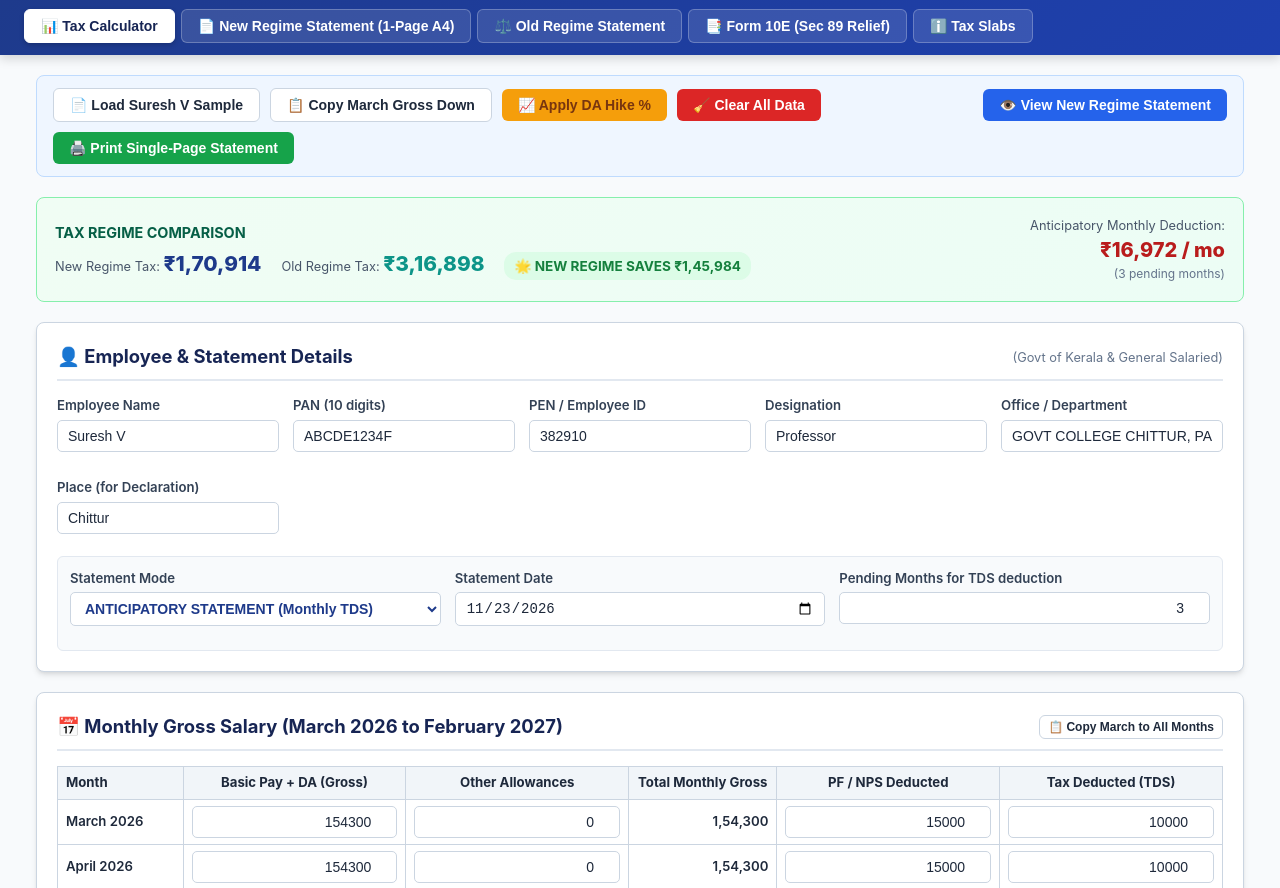
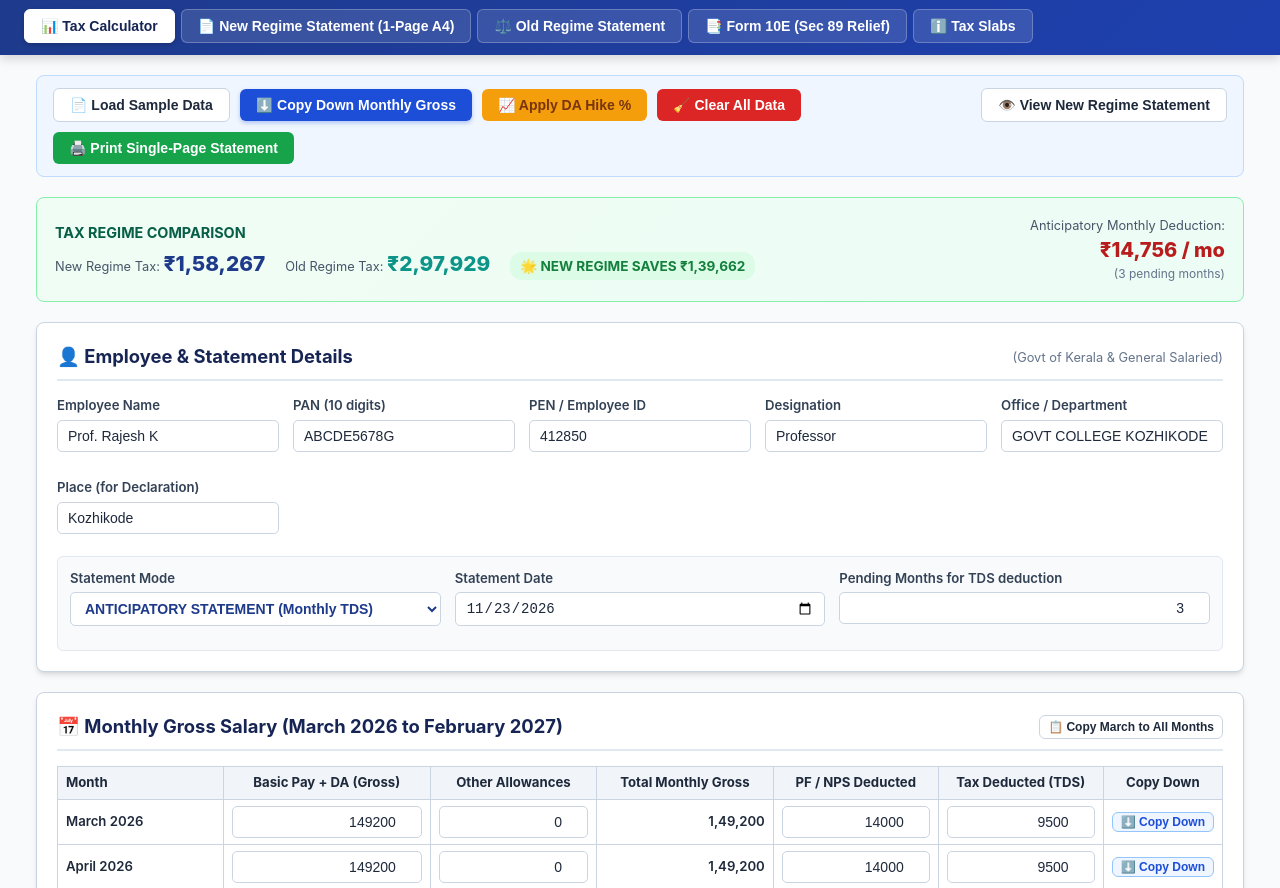
Before and after one commit to sureshmagnolia/IT, a plain HTML site: page index.html in a window 1280 px wide. Shown: the part 64-952 px from the top of the page. Drawn offline with Linux system fonts and the light colour scheme.

Commit message:
Add prominent Copy Down buttons across action bar and monthly table, and switch to imaginary sample data (Prof. Rajesh K)

```diff
--- a/index.html
+++ b/index.html
@@ -275,7 +275,7 @@
       }
     }
 
-    /* Base Single Page Statement Styles (Matches Suresh V PDF) */
+    /* Base Single Page Statement Styles (Matches Prof. Rajesh K PDF) */
     .eco-stmt-container {
       font-family: Arial, "Helvetica Neue", Helvetica, sans-serif;
       color: #000;
@@ -490,12 +490,12 @@
 
       <!-- Action Bar -->
       <div class="action-bar no-print">
-        <button class="btn btn-outline" onclick="loadSureshVSample()">📄 Load Suresh V Sample</button>
-        <button class="btn btn-outline" onclick="copyMarchSalary()">📋 Copy March Gross Down</button>
+        <button class="btn btn-outline" onclick="loadSampleData()" title="Load imaginary sample teacher data">📄 Load Sample Data</button>
+        <button class="btn btn-primary" onclick="copyMarchSalary()" style="background:#1d4ed8; color:#fff; font-weight:700; box-shadow:0 2px 4px rgba(29,78,216,0.3);" title="Copy March salary down to April - February">⬇️ Copy Down Monthly Gross</button>
         <button class="btn btn-warning" onclick="applyDAHikePrompt()">📈 Apply DA Hike %</button>
         <button class="btn btn-danger" onclick="clearAllData()">🧹 Clear All Data</button>
         <div style="flex-grow:1;"></div>
-        <button class="btn btn-primary" onclick="showTab('new-regime')">👁️ View New Regime Statement</button>
+        <button class="btn btn-outline" onclick="showTab('new-regime')">👁️ View New Regime Statement</button>
         <button class="btn btn-success" onclick="printNewRegimeStatement()">🖨️ Print Single-Page Statement</button>
       </div>
 
@@ -535,15 +535,15 @@
         <div class="grid-3">
           <div class="form-group">
             <label for="emp-name">Employee Name</label>
-            <input type="text" class="form-control" id="emp-name" value="Suresh V" oninput="calculateAll()">
+            <input type="text" class="form-control" id="emp-name" value="Prof. Rajesh K" oninput="calculateAll()">
           </div>
           <div class="form-group">
             <label for="emp-pan">PAN (10 digits)</label>
-            <input type="text" class="form-control" id="emp-pan" value="ABCDE1234F" maxlength="10" style="text-transform:uppercase;" oninput="calculateAll()">
+            <input type="text" class="form-control" id="emp-pan" value="ABCDE5678G" maxlength="10" style="text-transform:uppercase;" oninput="calculateAll()">
           </div>
           <div class="form-group">
             <label for="emp-pen">PEN / Employee ID</label>
-            <input type="text" class="form-control" id="emp-pen" value="382910" oninput="calculateAll()">
+            <input type="text" class="form-control" id="emp-pen" value="412850" oninput="calculateAll()">
           </div>
           <div class="form-group">
             <label for="emp-designation">Designation</label>
@@ -551,11 +551,11 @@
           </div>
           <div class="form-group">
             <label for="emp-office">Office / Department</label>
-            <input type="text" class="form-control" id="emp-office" value="GOVT COLLEGE CHITTUR, PALAKKAD" oninput="calculateAll()">
+            <input type="text" class="form-control" id="emp-office" value="GOVT COLLEGE KOZHIKODE" oninput="calculateAll()">
           </div>
           <div class="form-group">
             <label for="emp-place">Place (for Declaration)</label>
-            <input type="text" class="form-control" id="emp-place" value="Chittur" oninput="calculateAll()">
+            <input type="text" class="form-control" id="emp-place" value="Kozhikode" oninput="calculateAll()">
           </div>
         </div>
 
@@ -588,12 +588,13 @@
           <table class="salary-table" id="salary-input-table">
             <thead>
               <tr>
-                <th style="text-align:left;">Month</th>
-                <th>Basic Pay + DA (Gross)</th>
-                <th>Other Allowances</th>
-                <th>Total Monthly Gross</th>
-                <th>PF / NPS Deducted</th>
-                <th>Tax Deducted (TDS)</th>
+                <th style="text-align:left; width:15%;">Month</th>
+                <th style="width:19%;">Basic Pay + DA (Gross)</th>
+                <th style="width:15%;">Other Allowances</th>
+                <th style="width:16%;">Total Monthly Gross</th>
+                <th style="width:15%;">PF / NPS Deducted</th>
+                <th style="width:15%;">Tax Deducted (TDS)</th>
+                <th style="width:12%; text-align:center;">Copy Down</th>
               </tr>
             </thead>
             <tbody id="salary-table-body">
@@ -607,6 +608,7 @@
                 <td id="tot-gross" style="color:#1e3a8a; font-size:0.95rem;">0</td>
                 <td id="tot-pf">0</td>
                 <td id="tot-tds" style="color:#dc2626; font-size:0.95rem;">0</td>
+                <td style="text-align:center;"><small style="color:#64748b;">-</small></td>
               </tr>
             </tfoot>
           </table>
@@ -640,7 +642,7 @@
           </div>
           <div class="form-group">
             <label for="row3-remuneration">Examination / Valuation Remuneration (Row 3) (₹)</label>
-            <input type="number" class="form-control" id="row3-remuneration" value="10000" oninput="calculateAll()">
+            <input type="number" class="form-control" id="row3-remuneration" value="12000" oninput="calculateAll()">
           </div>
         </div>
 
@@ -715,7 +717,7 @@
 
     <!-- ======================================================== -->
     <!-- VIEW 2: NEW REGIME STATEMENT (Single A4 Portrait Page)   -->
-    <!-- Matches Suresh V PDF Model Byte-for-Byte                -->
+    <!-- Matches Prof. Rajesh K PDF Model Byte-for-Byte                -->
     <!-- ======================================================== -->
     <div id="new-regime-statement-view" style="display:none;">
 
@@ -744,19 +746,19 @@
           <table class="eco-emp-box">
             <tr>
               <td class="label">Name:</td>
-              <td class="val"><strong id="eco-emp-name">Suresh V</strong></td>
+              <td class="val"><strong id="eco-emp-name">Prof. Rajesh K</strong></td>
               <td class="label">Designation:</td>
               <td class="val" id="eco-emp-desig">Professor</td>
             </tr>
             <tr>
               <td class="label">PAN:</td>
-              <td class="val"><strong id="eco-emp-pan">ABCDE1234F</strong></td>
+              <td class="val"><strong id="eco-emp-pan">ABCDE5678G</strong></td>
               <td class="label">PEN:</td>
-              <td class="val" id="eco-emp-pen">382910</td>
+              <td class="val" id="eco-emp-pen">412850</td>
             </tr>
             <tr>
               <td class="label">Office:</td>
-              <td class="val" colspan="3" id="eco-emp-office">GOVT COLLEGE CHITTUR, PALAKKAD</td>
+              <td class="val" colspan="3" id="eco-emp-office">GOVT COLLEGE KOZHIKODE</td>
             </tr>
           </table>
 
@@ -925,7 +927,7 @@
           <table class="eco-sig-box">
             <tr>
               <td style="width:40%;">
-                <p><strong>Place:</strong> <span id="eco-sig-place">Chittur</span></p>
+                <p><strong>Place:</strong> <span id="eco-sig-place">Kozhikode</span></p>
                 <p><strong>Date:</strong> <span id="eco-sig-date">23/11/2026</span></p>
                 <div style="margin-top:20px; font-size:7.5pt; color:#555;">
                   <em>Verified that the particulars given above are true and correct.</em>
@@ -935,10 +937,10 @@
                 <div style="margin-bottom:28px;">
                   <span>Signature: __________________________</span>
                 </div>
-                <p><strong>Name:</strong> <span id="eco-sig-name">Suresh V</span></p>
-                <p><strong>PEN:</strong> <span id="eco-sig-pen">382910</span></p>
+                <p><strong>Name:</strong> <span id="eco-sig-name">Prof. Rajesh K</span></p>
+                <p><strong>PEN:</strong> <span id="eco-sig-pen">412850</span></p>
                 <p><strong>Designation:</strong> <span id="eco-sig-desig">Professor</span></p>
-                <p><strong>Office:</strong> <span id="eco-sig-office">GOVT COLLEGE CHITTUR, PALAKKAD</span></p>
+                <p><strong>Office:</strong> <span id="eco-sig-office">GOVT COLLEGE KOZHIKODE</span></p>
               </td>
             </tr>
           </table>
@@ -971,15 +973,15 @@
 
           <table class="eco-emp-box">
             <tr>
-              <td class="label">Name:</td><td class="val"><strong id="old-emp-name">Suresh V</strong></td>
+              <td class="label">Name:</td><td class="val"><strong id="old-emp-name">Prof. Rajesh K</strong></td>
               <td class="label">Designation:</td><td class="val" id="old-emp-desig">Professor</td>
             </tr>
             <tr>
-              <td class="label">PAN:</td><td class="val"><strong id="old-emp-pan">ABCDE1234F</strong></td>
-              <td class="label">PEN:</td><td class="val" id="old-emp-pen">382910</td>
+              <td class="label">PAN:</td><td class="val"><strong id="old-emp-pan">ABCDE5678G</strong></td>
+              <td class="label">PEN:</td><td class="val" id="old-emp-pen">412850</td>
             </tr>
             <tr>
-              <td class="label">Office:</td><td class="val" colspan="3" id="old-emp-office">GOVT COLLEGE CHITTUR, PALAKKAD</td>
+              <td class="label">Office:</td><td class="val" colspan="3" id="old-emp-office">GOVT COLLEGE KOZHIKODE</td>
             </tr>
           </table>
 
@@ -1091,12 +1093,12 @@
           <table class="eco-sig-box">
             <tr>
               <td style="width:40%;">
-                <p><strong>Place:</strong> <span id="old-sig-place">Chittur</span></p>
+                <p><strong>Place:</strong> <span id="old-sig-place">Kozhikode</span></p>
                 <p><strong>Date:</strong> <span id="old-sig-date">23/11/2026</span></p>
               </td>
               <td style="width:60%; text-align:right;">
                 <p>Signature: __________________________</p>
-                <p><strong>Name:</strong> <span id="old-sig-name">Suresh V</span></p>
+                <p><strong>Name:</strong> <span id="old-sig-name">Prof. Rajesh K</span></p>
                 <p><strong>Designation:</strong> <span id="old-sig-desig">Professor</span></p>
               </td>
             </tr>
@@ -1206,15 +1208,15 @@
           <!-- Employee Particulars -->
           <table class="eco-emp-box" style="margin-bottom:8px;">
             <tr>
-              <td class="label">1. Name of Employee:</td><td class="val"><strong id="f10e-disp-name">Suresh V</strong></td>
-              <td class="label">2. PAN:</td><td class="val"><strong id="f10e-disp-pan">ABCDE1234F</strong></td>
+              <td class="label">1. Name of Employee:</td><td class="val"><strong id="f10e-disp-name">Prof. Rajesh K</strong></td>
+              <td class="label">2. PAN:</td><td class="val"><strong id="f10e-disp-pan">ABCDE5678G</strong></td>
             </tr>
             <tr>
               <td class="label">3. Designation:</td><td class="val" id="f10e-disp-desig">Professor</td>
-              <td class="label">4. PEN:</td><td class="val" id="f10e-disp-pen">382910</td>
+              <td class="label">4. PEN:</td><td class="val" id="f10e-disp-pen">412850</td>
             </tr>
             <tr>
-              <td class="label">5. Office / Address:</td><td class="val" colspan="3" id="f10e-disp-office">GOVT COLLEGE CHITTUR, PALAKKAD</td>
+              <td class="label">5. Office / Address:</td><td class="val" colspan="3" id="f10e-disp-office">GOVT COLLEGE KOZHIKODE</td>
             </tr>
             <tr>
               <td class="label">6. Assessment Year:</td><td class="val"><strong>2027 - 2028</strong></td>
@@ -1329,16 +1331,16 @@
           <!-- Verification statement -->
           <div style="margin-top:14px; font-size:8pt; line-height:1.4;">
             <p>
-              I, <strong id="f10e-ver-name">Suresh V</strong>, do hereby declare that what is stated above is true to the best of my information and belief.
+              I, <strong id="f10e-ver-name">Prof. Rajesh K</strong>, do hereby declare that what is stated above is true to the best of my information and belief.
             </p>
             <div style="display:flex; justify-content:space-between; margin-top:20px;">
               <div>
-                <p><strong>Place:</strong> <span id="f10e-ver-place">Chittur</span></p>
+                <p><strong>Place:</strong> <span id="f10e-ver-place">Kozhikode</span></p>
                 <p><strong>Date:</strong> <span id="f10e-ver-date">23/11/2026</span></p>
               </div>
               <div style="text-align:right;">
                 <p>Signature: __________________________</p>
-                <p><strong>Name:</strong> <span id="f10e-ver-name2">Suresh V</span></p>
+                <p><strong>Name:</strong> <span id="f10e-ver-name2">Prof. Rajesh K</span></p>
                 <p><strong>Designation:</strong> <span id="f10e-ver-desig">Professor</span></p>
               </div>
             </div>
@@ -1426,6 +1428,11 @@
       tbody.innerHTML = '';
       months.forEach((m, idx) => {
         const tr = document.createElement('tr');
+        const isLast = idx === months.length - 1;
+        const copyBtnHtml = isLast ?
+          `<span style="color:#94a3b8; font-size:0.75rem;">(Last)</span>` :
+          `<button type="button" class="btn btn-outline" style="padding:2px 8px; font-size:0.75rem; background:#eff6ff; color:#1d4ed8; border-color:#93c5fd; white-space:nowrap;" onclick="copyMonthDown(${idx})" title="Copy ${m.name} values down to remaining months">⬇️ Copy Down</button>`;
+
         tr.innerHTML = `
           <td style="text-align:left; font-weight:600;">${m.name}</td>
           <td><input type="number" class="form-control m-basic" id="basic-${m.key}" value="0" oninput="calculateAll()"></td>
@@ -1433,6 +1440,7 @@
           <td style="font-weight:600;" id="m-tot-${m.key}">0</td>
           <td><input type="number" class="form-control m-pf" id="pf-${m.key}" value="0" oninput="calculateAll()"></td>
           <td><input type="number" class="form-control m-tds" id="tds-${m.key}" value="0" oninput="calculateAll()"></td>
+          <td style="text-align:center;">${copyBtnHtml}</td>
         `;
         tbody.appendChild(tr);
       });
@@ -1758,9 +1766,9 @@
         setText('eco-anticipatory-note', `(Final Assessment for FY 2026-27 / AY 2027-28)`);
       }
 
-      setText('eco-sig-place', document.getElementById('emp-place').value || 'Chittur');
+      setText('eco-sig-place', document.getElementById('emp-place').value || 'Kozhikode');
       setText('eco-sig-date', formatDate(document.getElementById('stmt-date').value));
-      setText('eco-sig-name', document.getElementById('emp-name').value || 'Suresh V');
+      setText('eco-sig-name', document.getElementById('emp-name').value || 'Prof. Rajesh K');
       setText('eco-sig-pen', document.getElementById('emp-pen').value || '');
       setText('eco-sig-desig', document.getElementById('emp-designation').value || '');
       setText('eco-sig-office', document.getElementById('emp-office').value || '');
@@ -1834,7 +1842,7 @@
         setText('old-anticipatory-note', `(Final Assessment)`);
       }
 
-      setText('old-sig-place', document.getElementById('emp-place').value || 'Chittur');
+      setText('old-sig-place', document.getElementById('emp-place').value || 'Kozhikode');
       setText('old-sig-date', formatDate(document.getElementById('stmt-date').value));
       setText('old-sig-name', document.getElementById('emp-name').value);
       setText('old-sig-desig', document.getElementById('emp-designation').value);
@@ -1848,7 +1856,7 @@
       setText('f10e-ver-name', document.getElementById('emp-name').value);
       setText('f10e-ver-name2', document.getElementById('emp-name').value);
       setText('f10e-ver-desig', document.getElementById('emp-designation').value);
-      setText('f10e-ver-place', document.getElementById('emp-place').value || 'Chittur');
+      setText('f10e-ver-place', document.getElementById('emp-place').value || 'Kozhikode');
       setText('f10e-ver-date', formatDate(document.getElementById('stmt-date').value));
     }
 
@@ -2026,32 +2034,33 @@
 
     // --- Action Bar Functions ---
 
-    // Load Suresh V Sample (Model PDF)
-    function loadSureshVSample() {
-      document.getElementById('emp-name').value = 'Suresh V';
-      document.getElementById('emp-pan').value = 'ABCDE1234F';
-      document.getElementById('emp-pen').value = '382910';
+    // Load Prof. Rajesh K Sample (Model PDF)
+    const loadOldSample = function() { loadSampleData(); };
+    function loadSampleData() {
+      document.getElementById('emp-name').value = 'Prof. Rajesh K';
+      document.getElementById('emp-pan').value = 'ABCDE5678G';
+      document.getElementById('emp-pen').value = '412850';
       document.getElementById('emp-designation').value = 'Professor';
-      document.getElementById('emp-office').value = 'GOVT COLLEGE CHITTUR, PALAKKAD';
-      document.getElementById('emp-place').value = 'Chittur';
+      document.getElementById('emp-office').value = 'GOVT COLLEGE KOZHIKODE';
+      document.getElementById('emp-place').value = 'Kozhikode';
       document.getElementById('stmt-mode').value = 'anticipatory';
       document.getElementById('stmt-date').value = '2026-11-23';
       document.getElementById('pending-months').value = '3';
 
-      // Monthly gross from model
+      // Imaginary monthly salary slightly modified from typical college professor scale
       const monthlyValues = [
-        { basic: 154300, allow: 0, pf: 15000, tds: 10000 }, // Mar
-        { basic: 154300, allow: 0, pf: 15000, tds: 10000 }, // Apr
-        { basic: 154300, allow: 0, pf: 15000, tds: 10000 }, // May
-        { basic: 154300, allow: 0, pf: 15000, tds: 10000 }, // Jun
-        { basic: 159000, allow: 0, pf: 15000, tds: 10000 }, // Jul (increment)
-        { basic: 159000, allow: 0, pf: 15000, tds: 10000 }, // Aug
-        { basic: 159000, allow: 0, pf: 15000, tds: 10000 }, // Sep
-        { basic: 159000, allow: 0, pf: 15000, tds: 10000 }, // Oct
-        { basic: 159000, allow: 0, pf: 15000, tds: 10000 }, // Nov
-        { basic: 159000, allow: 0, pf: 15000, tds: 10000 }, // Dec
-        { basic: 159000, allow: 0, pf: 15000, tds: 10000 }, // Jan
-        { basic: 159000, allow: 0, pf: 15000, tds: 10000 }  // Feb
+        { basic: 149200, allow: 0, pf: 14000, tds: 9500 }, // Mar
+        { basic: 149200, allow: 0, pf: 14000, tds: 9500 }, // Apr
+        { basic: 149200, allow: 0, pf: 14000, tds: 9500 }, // May
+        { basic: 149200, allow: 0, pf: 14000, tds: 9500 }, // Jun
+        { basic: 153700, allow: 0, pf: 14000, tds: 9500 }, // Jul (increment)
+        { basic: 153700, allow: 0, pf: 14000, tds: 9500 }, // Aug
+        { basic: 153700, allow: 0, pf: 14000, tds: 9500 }, // Sep
+        { basic: 153700, allow: 0, pf: 14000, tds: 9500 }, // Oct
+        { basic: 153700, allow: 0, pf: 14000, tds: 9500 }, // Nov
+        { basic: 153700, allow: 0, pf: 14000, tds: 9500 }, // Dec
+        { basic: 153700, allow: 0, pf: 14000, tds: 9500 }, // Jan
+        { basic: 153700, allow: 0, pf: 14000, tds: 9500 }  // Feb
       ];
 
       months.forEach((m, idx) => {
@@ -2067,14 +2076,14 @@
       setNum('row1b-arrears', 0);
       setNum('row1b-other', 0);
       setNum('row1c-excess', 0);
-      setNum('row3-remuneration', 10000);
+      setNum('row3-remuneration', 12000);
       setNum('row2b-conveyance', 0);
       setNum('row2c-nps', 0);
       setNum('row2e-proftax', 2500);
       setNum('row11-relief89', 0);
 
       calculateAll();
-      alert('✓ Loaded Suresh V Sample Model Data successfully!');
+      alert('✓ Loaded Sample Employee Data (Prof. Rajesh K) successfully!');
     }
 
     // Clear All Data
@@ -2117,27 +2126,35 @@
       alert('✓ All fields cleared.');
     }
 
+    // Copy Any Month Salary down to all Subsequent Months
+    function copyMonthDown(idx) {
+      if (idx < 0 || idx >= months.length - 1) return;
+      const src = months[idx];
+      const b = getNum('basic-' + src.key);
+      const a = getNum('allow-' + src.key);
+      const pf = getNum('pf-' + src.key);
+      const tds = getNum('tds-' + src.key);
+
+      if (b === 0 && a === 0) {
+        alert('Please enter a salary amount in ' + src.name + ' first.');
+        return;
+      }
+
+      for (let i = idx + 1; i < months.length; i++) {
+        const target = months[i];
+        setNum('basic-' + target.key, b);
+        setNum('allow-' + target.key, a);
+        setNum('pf-' + target.key, pf);
+        setNum('tds-' + target.key, tds);
+      }
+
+      calculateAll();
+      alert('✓ Copied ' + src.name + ' Gross Salary & Deductions down to all remaining months (' + months[idx + 1].name + ' to February 2027)!');
+    }
+
     // Copy March Salary down to All Months
     function copyMarchSalary() {
-      const basicMarch = getNum('basic-mar');
-      const allowMarch = getNum('allow-mar');
-      const pfMarch = getNum('pf-mar');
-      const tdsMarch = getNum('tds-mar');
-
-      if (basicMarch === 0 && allowMarch === 0) {
-        alert('Please enter a salary amount in March 2026 first.');
-        return;
-      }
-
-      months.forEach(m => {
-        setNum('basic-' + m.key, basicMarch);
-        setNum('allow-' + m.key, allowMarch);
-        setNum('pf-' + m.key, pfMarch);
-        setNum('tds-' + m.key, tdsMarch);
-      });
-
-      calculateAll();
-      alert('✓ March 2026 Gross Salary and Deductions copied to all 12 months (April 2026 - February 2027)!');
+      copyMonthDown(0);
     }
 
     // Apply DA Hike Prompt
@@ -2197,7 +2214,7 @@
     // Initialization
     document.addEventListener('DOMContentLoaded', function() {
       initSalaryTable();
-      loadSureshVSample();
+      loadSampleData();
       onYearSelectionChange();
     });
   </script>
```
Also changed, not shown: 2 other files.
